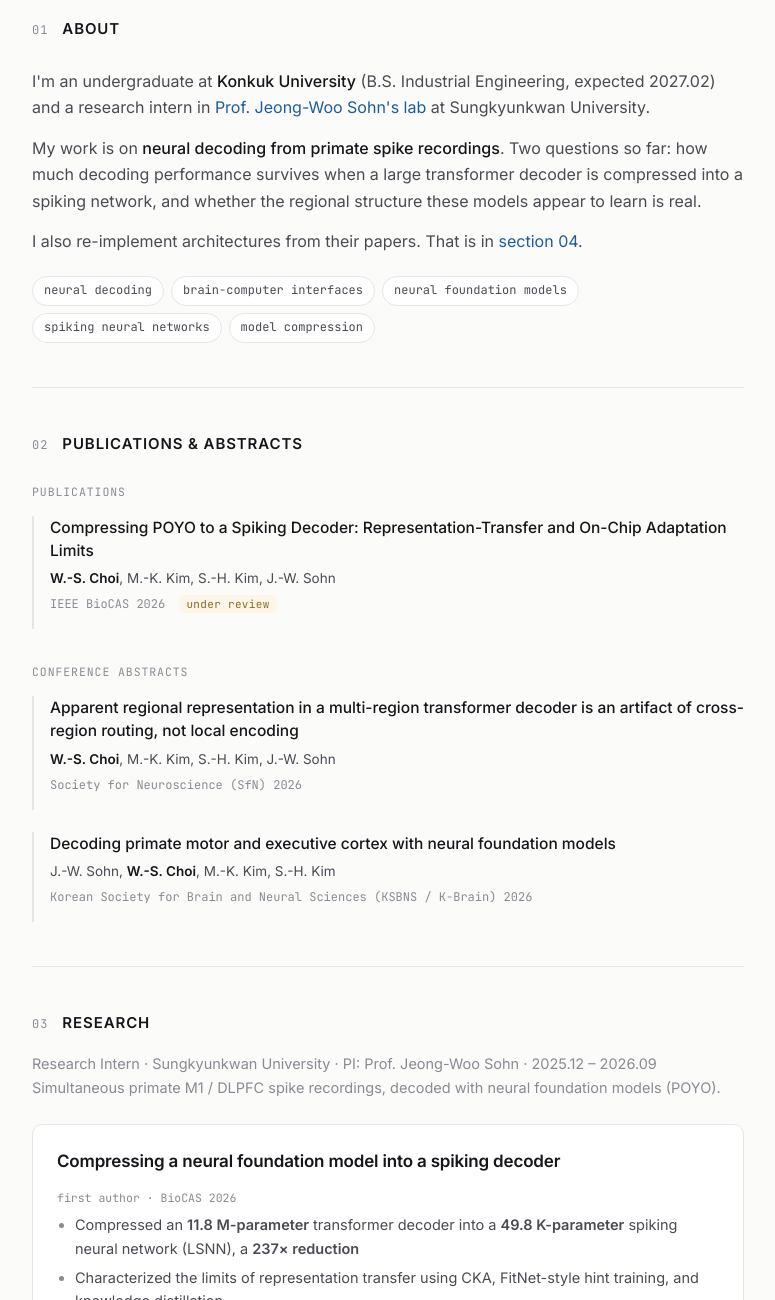
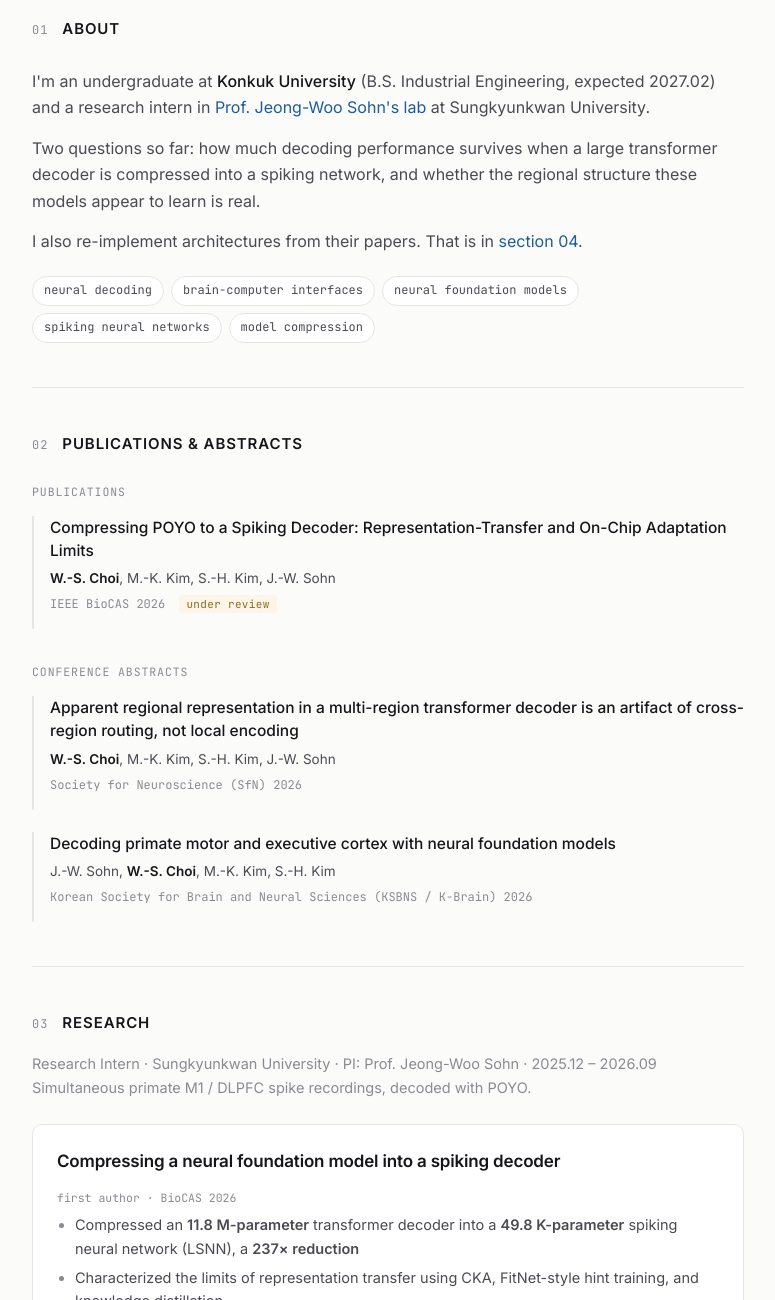
Before and after one commit to wooseok-c/wooseok-c.github.io, a plain HTML site: page index.html in a window 1280 px wide. Shown: the part 475-1775 px from the top of the page, without its empty margins (252-1027 px from the left). Drawn offline with Linux system fonts and the light colour scheme.

Commit message:
Cut restated phrasing

```diff
--- a/index.html
+++ b/index.html
@@ -173,10 +173,9 @@ footer{padding:44px 0 72px; border-top:1px solid var(--line); font-size:13px; co
     <a href="#research">Prof. Jeong-Woo Sohn's lab</a> at Sungkyunkwan University.
   </p>
   <p>
-    My work is on <strong>neural decoding from primate spike recordings</strong>. Two questions
-    so far: how much decoding performance survives when a large transformer decoder is compressed
-    into a spiking network, and whether the regional structure these models appear to learn is
-    real.
+    Two questions so far: how much decoding performance survives when a large transformer
+    decoder is compressed into a spiking network, and whether the regional structure these
+    models appear to learn is real.
   </p>
   <p>
     I also re-implement architectures from their papers. That is in
@@ -224,7 +223,7 @@ footer{padding:44px 0 72px; border-top:1px solid var(--line); font-size:13px; co
   <div class="sec-head"><span class="sec-num">03</span><h2>Research</h2></div>
   <p class="tagline">
     Research Intern · Sungkyunkwan University · PI: Prof. Jeong-Woo Sohn · 2025.12 – 2026.09<br>
-    Simultaneous primate M1 / DLPFC spike recordings, decoded with neural foundation models (POYO).
+    Simultaneous primate M1 / DLPFC spike recordings, decoded with POYO.
   </p>
 
   <div class="cards">
```
